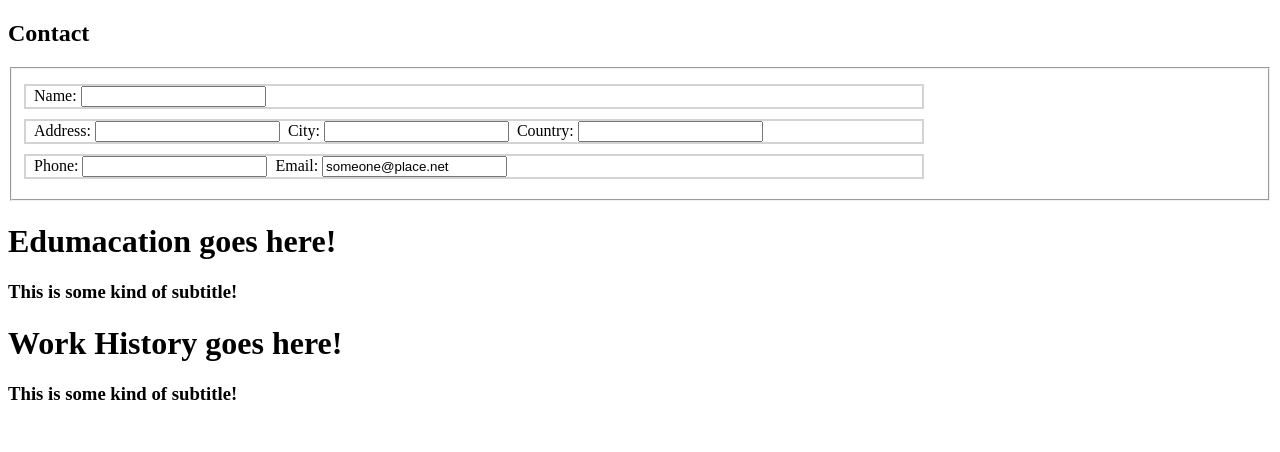
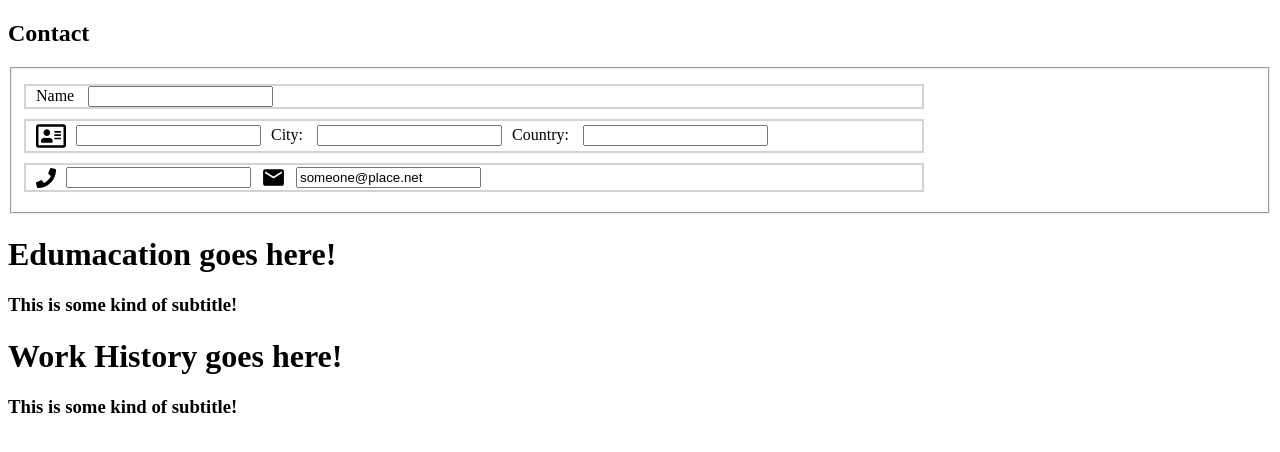
Before and after one commit to PiraTechnics/web-cv, a React (Create React App) app: page / in a window 1280 px wide. Shown: the top 452 px of the page. Built offline with nearby package versions, Linux system fonts and the light colour scheme.

Commit message:
react-icons and styling

```diff
--- a/package.json
+++ b/package.json
@@ -8,6 +8,7 @@
     "@testing-library/user-event": "^13.5.0",
     "react": "^18.2.0",
     "react-dom": "^18.2.0",
+    "react-icons": "^4.9.0",
     "react-scripts": "5.0.1",
     "web-vitals": "^2.1.4"
   },
--- a/src/components/ContactInfo.js
+++ b/src/components/ContactInfo.js
@@ -1,4 +1,6 @@
 import React, { Component } from "react";
+import { FaRegAddressCard, FaPhone } from "react-icons/fa";
+import { MdEmail } from "react-icons/md";
 import "../styles/style.css";
 
 class ContactInfo extends Component {
@@ -12,11 +14,13 @@ class ContactInfo extends Component {
         <fieldset>
           <form>
             <div className="inputGroup">
-              <label htmlFor="nameField">Name: </label>
+              <label htmlFor="nameField">Name </label>
               <input id="nameField" value={nameVal} type="text" />
             </div>
             <div className="inputGroup">
-              <label htmlFor="addrField">Address: </label>
+              <label htmlFor="addrField">
+                <FaRegAddressCard className="react-icons" size={30} />
+              </label>
               <input id="addrField" value={addrVal} type="text" />
               <label htmlFor="cityField">City: </label>
               <input id="cityField" value={cityVal} type="text" />
@@ -24,9 +28,13 @@ class ContactInfo extends Component {
               <input id="countryField" value={countryVal} type="text" />
             </div>
             <div className="inputGroup">
-              <label htmlFor="phoneField">Phone: </label>
+              <label htmlFor="phoneField">
+                <FaPhone className="react-icons" size={20} />
+              </label>
               <input id="phoneField" value={phoneVal} type="text" />
-              <label htmlFor="emailField">Email: </label>
+              <label htmlFor="emailField">
+                <MdEmail className="react-icons" size={25} />
+              </label>
               <input id="emailField" value={emailVal} type="text" />
             </div>
           </form>
--- a/src/styles/style.css
+++ b/src/styles/style.css
@@ -5,5 +5,9 @@
 }
 
 label {
-    padding-left: 8px;
+    padding: 0 10px;
 }
+
+.react-icons {
+    vertical-align: middle;
+  }
```
Also changed, not shown: 1 other file (tests, documents, lock files or other folders).
